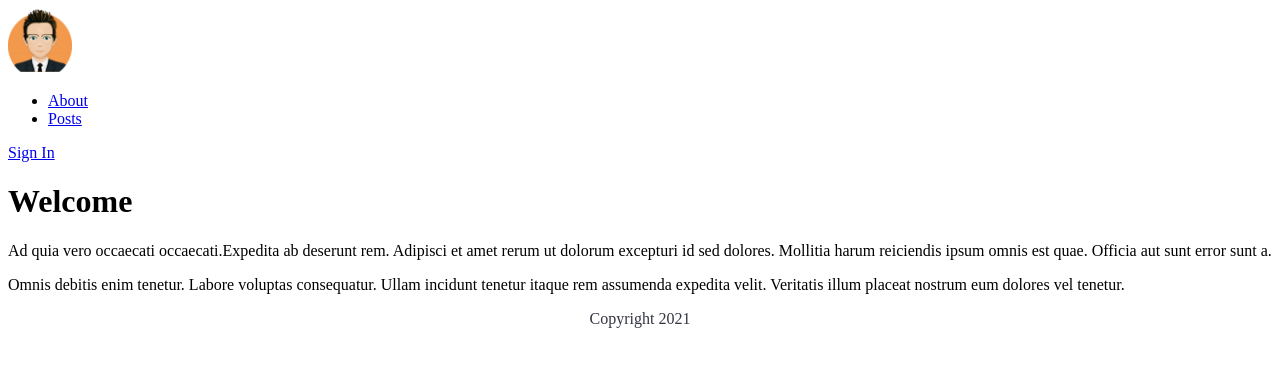
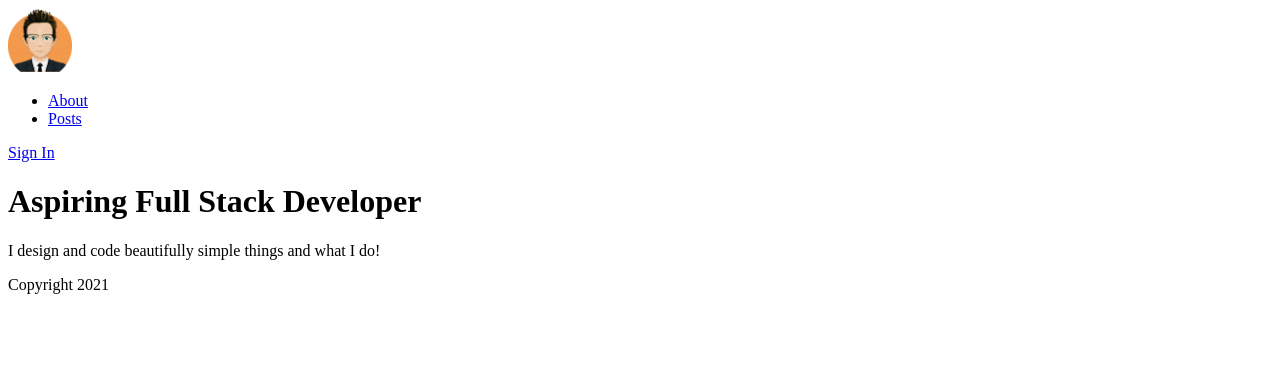
Before and after one commit to esmaeilmirzaee/studious, a Next.js app in the folder f/: page / in a window 1280 px wide. Shown: the top 366 px of the page. Built offline with nearby package versions, Linux system fonts and the light colour scheme.

Commit message:
f: header

```diff
--- a/f/comps/Footer.jsx
+++ b/f/comps/Footer.jsx
@@ -1,13 +1,18 @@
 const Footer = () => {
   return (
     <>
-      <p className='footer'>Copyright 2021</p>
+      <p className='fixed bottom-0 left-0 justify-center items-center'>
+        Copyright 2021
+      </p>
       <style jsx>
         {`
           .footer {
             display: flex;
             justify-content: center;
             color: #333541;
+            position: fix;
+            bottom: 0;
+            left: 0;
           }
         `}
       </style>
--- a/f/comps/home/Hero.jsx
+++ b/f/comps/home/Hero.jsx
@@ -1,7 +1,13 @@
 const Hero = () => {
   return (
     <>
-      <h1>Aspiring Full Stack Developer</h1>
+      <h1 className='text-4xl text-center font-black text-indigo-800'>
+        Aspiring Full Stack Developer
+      </h1>
+      <p className='text-xl text-center font-medium text-indigo-600 mt-5'>
+        I design and code beautifully simple things and <i className=''></i>{' '}
+        what I do<i className=''></i>!
+      </p>
     </>
   );
 };
--- a/f/pages/index.js
+++ b/f/pages/index.js
@@ -1,21 +1,15 @@
 import Head from 'next/head';
+import Hero from '../comps/home/Hero';
 
 export default function Home() {
   return (
     <>
-      <Head></Head>
-      <div>
-        <h1>Welcome</h1>
-        <p>
-          Ad quia vero occaecati occaecati.Expedita ab deserunt rem. Adipisci et
-          amet rerum ut dolorum excepturi id sed dolores. Mollitia harum
-          reiciendis ipsum omnis est quae. Officia aut sunt error sunt a.
-        </p>
-        <p>
-          Omnis debitis enim tenetur. Labore voluptas consequatur. Ullam
-          incidunt tenetur itaque rem assumenda expedita velit. Veritatis illum
-          placeat nostrum eum dolores vel tenetur.
-        </p>
+      <Head>
+        <title>Home | Esmaeil MIRZAEE</title>
+        <keyword>Portfolio</keyword>
+      </Head>
+      <div className='mx-24 my-5'>
+        <Hero />
       </div>
     </>
   );
```
